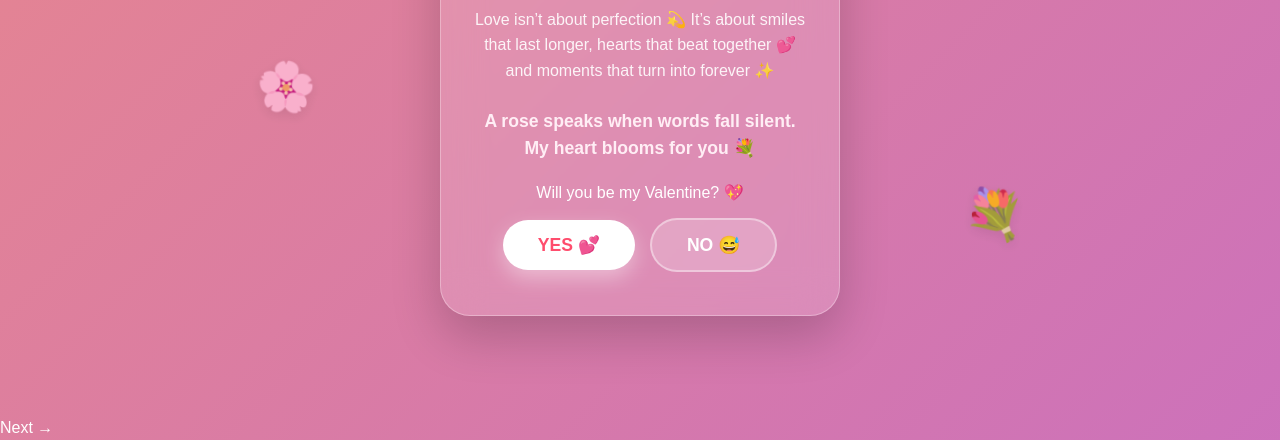
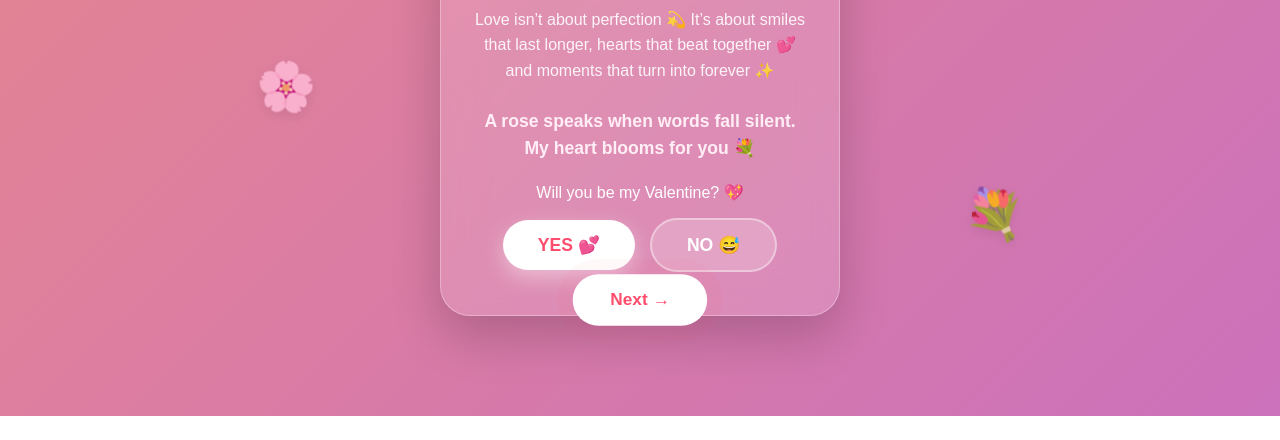
Before and after one commit to Luckysenapati/Valentine-s-Week, a website built with Vite: page index.html in a window 1280 px wide. Shown: the part 446-886 px from the top of the page. After the commit the page ends 862 px from the top, so only its background shows below. Built offline with nearby package versions, Linux system fonts and the light colour scheme.

Commit message:
Update style.css

```diff
--- a/style.css
+++ b/style.css
@@ -337,6 +337,54 @@ body {
 }
 
 /* =========================================
+   NEXT BUTTON STYLES
+   ========================================= */
+
+.next-btn {
+  position: fixed;
+  bottom: 30px;          /* Position from bottom */
+  left: 50%;
+  transform: translateX(-50%); /* Center it perfectly */
+
+  background: #fff;        /* White background */
+  color: #ff4d6d;        /* Pink text */
+  padding: 12px 35px;
+  border-radius: 999px;     /* Fully rounded */
+  font-weight: 700;
+  font-size: 1rem;
+  text-decoration: none;    /* Remove underline */
+  box-shadow: 0 8px 20px rgba(0, 0, 0, 0.2);
+
+  z-index: 100;           /* IMPORTANT: Ensures it sits on top of the card */
+  transition: transform 0.3s ease;
+}
+
+.next-btn:hover {
+  transform: translateX(-50%) scale(1.1); /* Grow slightly on hover */
+  box-shadow: 0 12px 25px rgba(0, 0, 0, 0.3);
+}
+
+/* --- PULSE ANIMATION --- */
+@keyframes pulse-animation {
+  0% {
+    transform: translateX(-50%) scale(1);
+    box-shadow: 0 0 0 0 rgba(255, 77, 109, 0.7);
+  }
+  70% {
+    transform: translateX(-50%) scale(1.08);
+    box-shadow: 0 0 0 15px rgba(255, 77, 109, 0);
+  }
+  100% {
+    transform: translateX(-50%) scale(1);
+    box-shadow: 0 0 0 0 rgba(255, 77, 109, 0);
+  }
+}
+
+.pulse {
+  animation: pulse-animation 2s infinite;
+}
+
+/* =========================================
    UTILITIES
    ========================================= */
 .hidden {
```
